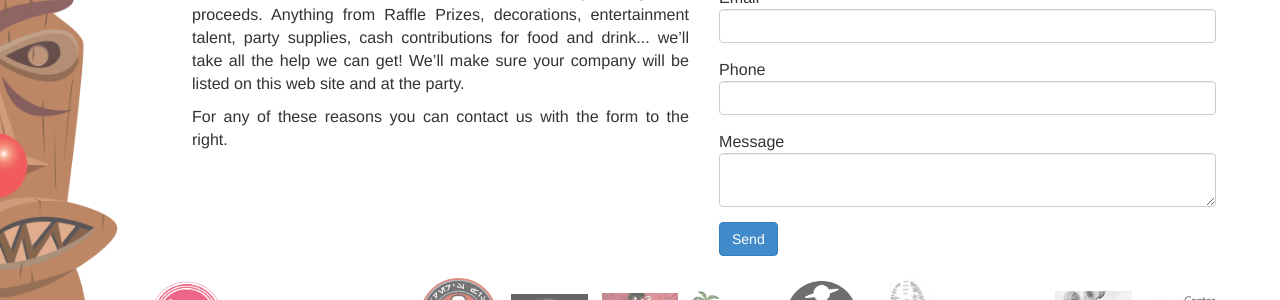
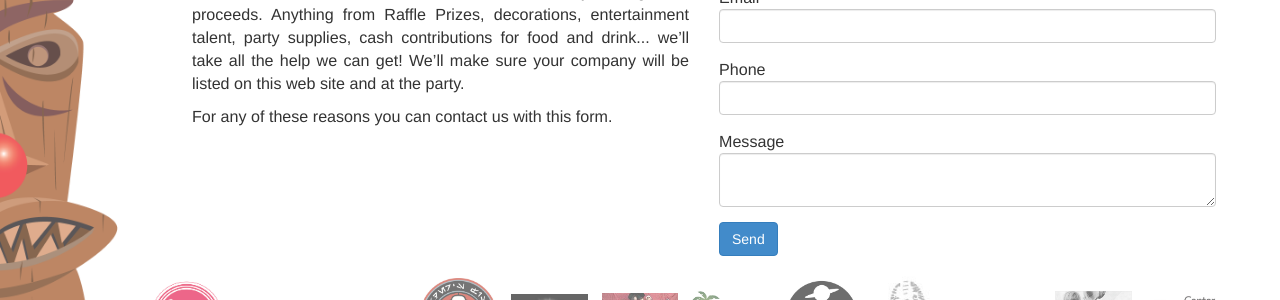
Before and after one commit to dfmcmurray/tiki-night, a Jekyll site: the page built from contact/index.html, in a window 1280 px wide. Shown: the part 475-775 px from the top of the page. Built offline with Jekyll 4.4.1, drawn with Linux system fonts in a browser that asks for light colours; Markdown is read by kramdown in place of the engine named in the settings.

Commit message:
Removing directional cue for contact form.
It won't be accurate on mobile since the form will be below.

```diff
--- a/contact/index.html
+++ b/contact/index.html
@@ -25,7 +25,7 @@ title: Contact
 			</p>
 
 			<p>
-				For any of these reasons you can contact us with the form to the right.
+				For any of these reasons you can contact us with this form.
 			</p>
 		</div>
 		<div class='col-md-6'>
```
